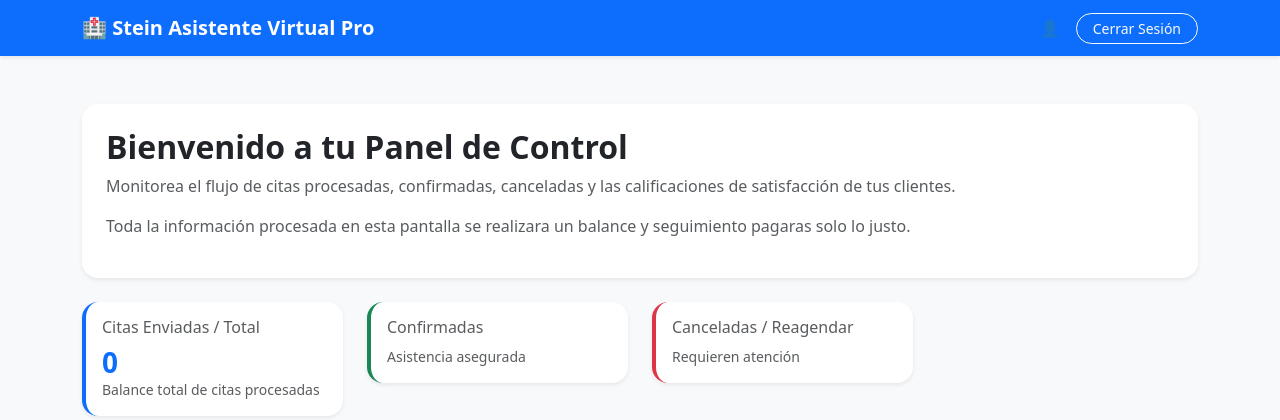
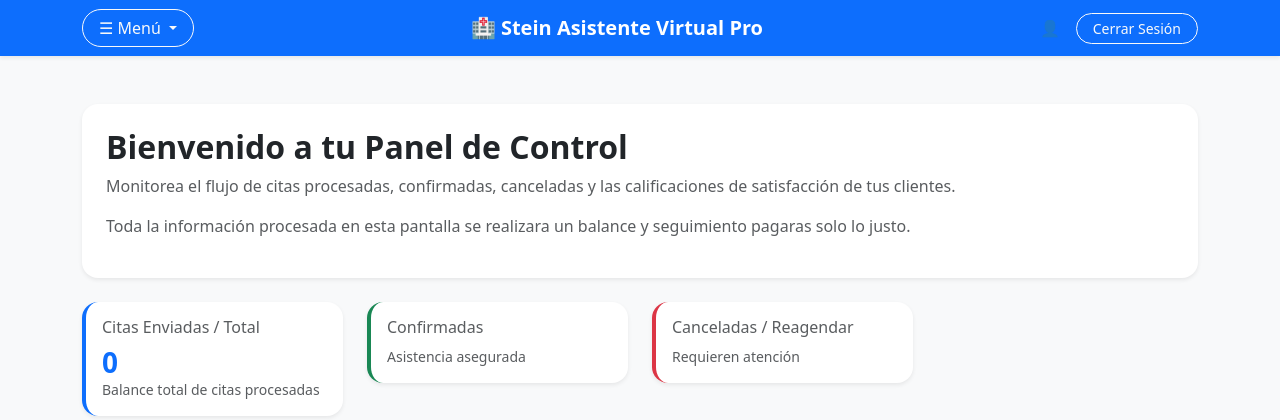
Before and after one commit to gerard24zam-netizen/asistente_virtual, a Flask app: page / in a window 1280 px wide. Shown: the top 420 px of the page. Run offline with Flask 3, Linux system fonts and the light colour scheme; the visitor is signed in with stand-in values (Sample User, id 1).

Commit message:
Update dashboard.html

```diff
--- a/templates/dashboard.html
+++ b/templates/dashboard.html
@@ -9,7 +9,20 @@
 <body class="bg-light">
 <nav class="navbar navbar-expand-lg navbar-dark bg-primary shadow-sm">
     <div class="container">
+        <!-- Menú desplegable a la izquierda -->
+        <div class="dropdown me-3">
+            <button class="btn btn-outline-light dropdown-toggle rounded-pill px-3" type="button" id="menuDropdown" data-bs-toggle="dropdown" aria-expanded="false">
+                ☰ Menú
+            </button>
+            <ul class="dropdown-menu shadow border-0 rounded-4 mt-2" aria-labelledby="menuDropdown">
+                <li><a class="dropdown-item py-2" href="/">📊 Panel Principal</a></li>
+                <li><hr class="dropdown-divider"></li>
+                <li><a class="dropdown-item py-2 text-danger" href="/change-password">🔒 Cambiar Contraseña</a></li>
+            </ul>
+        </div>
+
         <a class="navbar-brand fw-bold" href="#">🏥 Stein Asistente Virtual Pro</a>
+
         <div class="d-flex align-items-center">
             <span class="text-white me-3 d-none d-md-inline">👤 {{ user.name if user.name else user.id }}</span>
             <a href="/logout" class="btn btn-outline-light btn-sm rounded-pill px-3">Cerrar Sesión</a>
```
Lines whose indentation alone changed are shown as unchanged.
